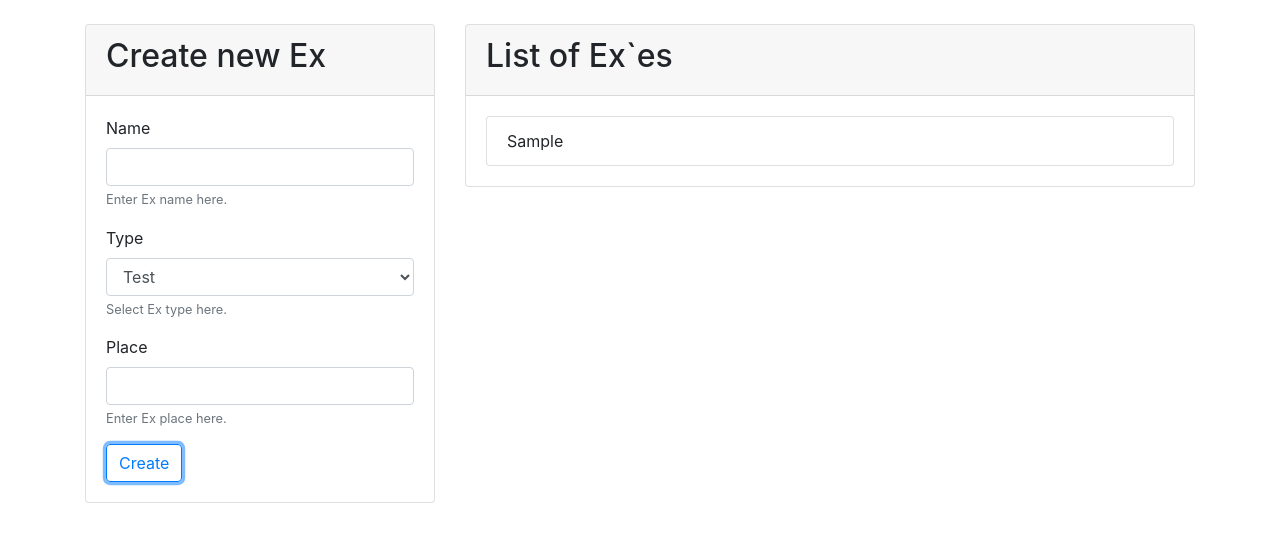
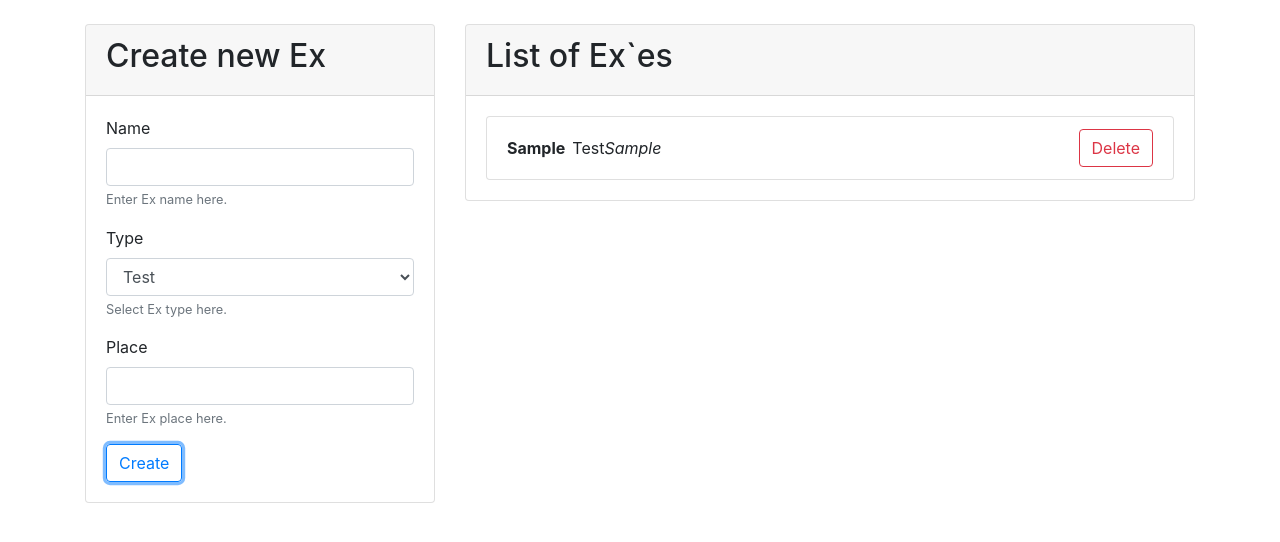
Before and after one commit to AlmiraJasin/JS-basics, a React (Create React App) app in the folder nuclear1/: page / in a window 1280 px wide. Both pictures are taken after typing "Sample", "Sample" into the empty fields and a click on the button "Create". Shown: the top 542 px of the page. Built offline with nearby package versions, Linux system fonts and the light colour scheme.

Commit message:
crud delete

```diff
--- a/nuclear1/src/App.jsx
+++ b/nuclear1/src/App.jsx
@@ -1,9 +1,9 @@
-
 import { useEffect, useState } from 'react';
 import './bootstrap.css';
+import './crud.scss';
 import Create from './Components/crud/Create';
 import List from './Components/crud/List';
-import { create, read } from './Functions/localStorage';
+import { create, read, remove } from './Functions/localStorage';
 // import './App.scss';
 
 
@@ -15,6 +15,7 @@ function App() {
     const [exes, setExes] = useState(null);
 
     const [createData, setCreateData] = useState(null);
+    const [deleteData, setDeleteData] = useState(null);
 
     //Read
     useEffect(() => {
@@ -28,7 +29,18 @@ function App() {
         }
         create(createData);
         setLastUpdate(Date.now());
-    }, [createData])
+
+    }, [createData]);
+
+    // Delete
+    useEffect(() => {
+        if (null === deleteData) {
+            return;
+        }
+        remove(deleteData);
+        setLastUpdate(Date.now());
+
+    }, [deleteData]);
 
     return (
         <>
@@ -38,7 +50,7 @@ function App() {
                         <Create setCreateData={setCreateData}></Create>
                     </div>
                     <div className="col-8">
-                        <List exes={exes}></List>
+                        <List exes={exes} setDeleteData={setDeleteData}></List>
                     </div>
                 </div>
             </div>
--- a/nuclear1/src/Components/crud/Ex.jsx
+++ b/nuclear1/src/Components/crud/Ex.jsx
@@ -1,7 +1,24 @@
-function Ex({ex}) {
+function Ex({ex, setDeleteData}) {
+
+    const handleDelete = () => {
+        setDeleteData(ex);
+    }
 
     return (
-        <li className="list-group-item">{ex.name}</li>
+        <li className="list-group-item">
+            <div className="item">
+                <div className="content">
+                <b>{ex.name}</b>
+                <span>{['Test', 'Written', 'Spoken'][--ex.type]}</span>
+                <i>{ex.place}</i>
+                </div>
+                <div className="buttons">
+                    <button type="button" className="btn btn-outline-danger ml-2" onClick={handleDelete}>Delete</button>
+                </div>
+            </div>
+
+
+        </li>
     );
 }
 
--- a/nuclear1/src/Components/crud/List.jsx
+++ b/nuclear1/src/Components/crud/List.jsx
@@ -2,7 +2,7 @@
 
 import Ex from "./Ex";
 
-function List({exes}) {
+function List({exes, setDeleteData}) {
 
     return (
         <div className="card mt-4">
@@ -12,7 +12,7 @@ function List({exes}) {
             <div className="card-body">
                 <ul className="list-group">
                     {
-                    exes ? exes.map(ex => <Ex key={ex.id} ex={ex}></Ex>) : null
+                    exes ? exes.map(ex => <Ex key={ex.id} ex={ex} setDeleteData={setDeleteData}></Ex>) : null
                     }
                 </ul>
             </div>
--- a/nuclear1/src/Functions/localStorage.js
+++ b/nuclear1/src/Functions/localStorage.js
@@ -21,3 +21,14 @@ export function read() {
     data = JSON.parse(data);
     return data;
 }
+
+export function remove({id}) {
+    let data = localStorage.getItem(key);
+    if (null === data) {
+        data = JSON.stringify([]);
+    }
+    data = JSON.parse(data);
+    data = data.filter(obj => obj.id !== id);
+    data = JSON.stringify(data);
+    localStorage.setItem(key, data);
+}
--- /dev/null
+++ b/nuclear1/src/crud.scss
@@ -0,0 +1,24 @@
+.list-group-item {
+    .item {
+        display: flex;
+        align-items: center;
+        justify-content: space-between;
+        width: 100%;
+        .content {
+            display: flex;
+            align-items: center;
+            justify-content: flex-start;
+        }
+        .buttons {
+            display: flex;
+            align-items: center;
+            justify-content: flex-end;
+        }
+        b {
+            margin-right: 7px;
+        }
+        i {
+            margin-right: 7px;
+        }
+    }
+}
```
